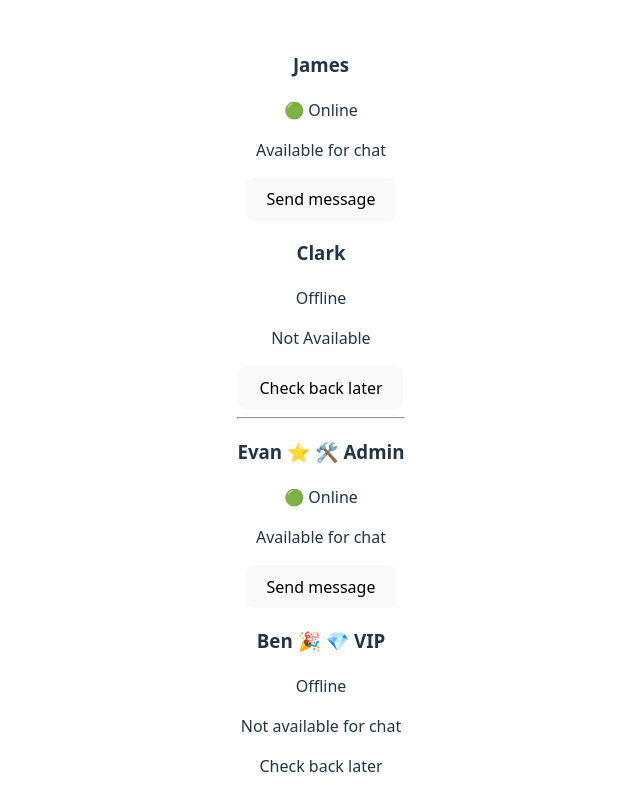
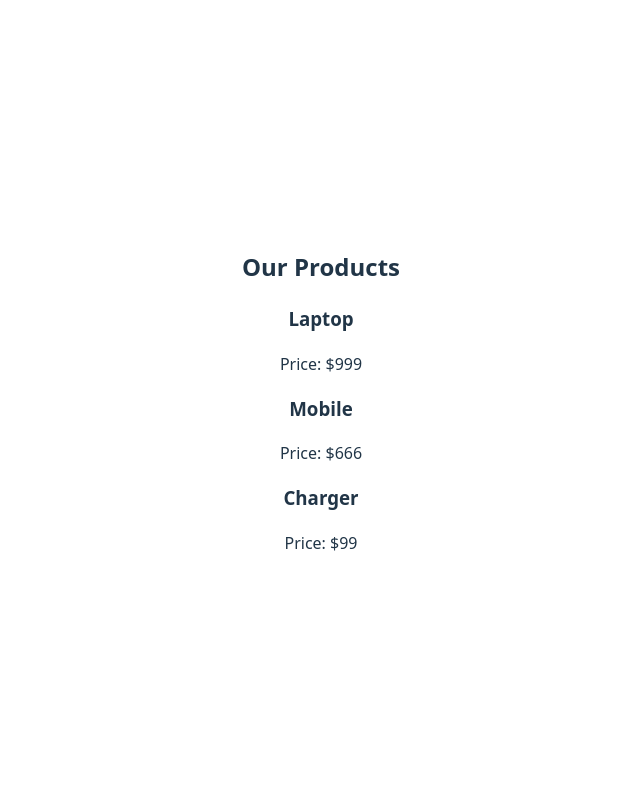
Before and after one commit to GeekShubhamRajput/react-19, a React (Vite) app in the folder my-react19-app/: page / in a window 1280 px wide. Shown: the top 810 px of the page, without its empty margins (319-959 px from the left). Built offline with nearby package versions, Linux system fonts and the light colour scheme.

Commit message:
Rendering List

```diff
--- a/my-react19-app/src/App.jsx
+++ b/my-react19-app/src/App.jsx
@@ -9,15 +9,12 @@
 import CardWrapper from './components/CardWrapper.jsx'
 import { Userdetails } from './components/UserDetails.jsx'
 import { UserDetail } from './components/Userdetail.jsx'
+import { ProductList } from './components/ProductList.jsx'
 
 function App() {
   return (
     <>
-      <Userdetails name="James" isOnline={true} />
-      <Userdetails name="Clark" isOnline={false} />
-      <hr />
-      <UserDetail name="Evan" isOnline={true} isPremium={true} isNewUser={false} role='admin'/>
-      <UserDetail name="Ben" isOnline={false} isPremium={false} isNewUser={true} role='vip'/>
+      <ProductList />
     </>
   )
 }
--- /dev/null
+++ b/my-react19-app/src/components/ProductList.jsx
@@ -0,0 +1,23 @@
+export const ProductList = () => {
+  const products = [
+    {id: 1, name: 'Laptop', price: 999},
+    {id: 2, name: 'Mobile', price: 666},
+    {id: 3, name: 'Charger', price: 99}
+  ]
+
+  const ProductDetail = products.map((product) => {
+          return(
+            <div>
+              <h3>{product.name}</h3>
+              <p>Price: ${product.price}</p>
+            </div>
+          )
+        })
+
+  return(
+    <div>
+      <h2>Our Products</h2>
+      {ProductDetail}
+    </div>
+  )
+}
```
